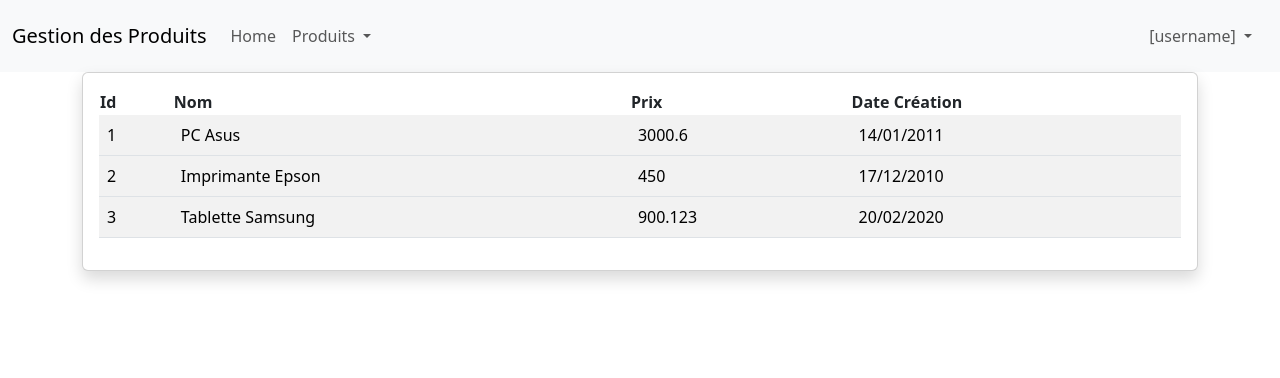
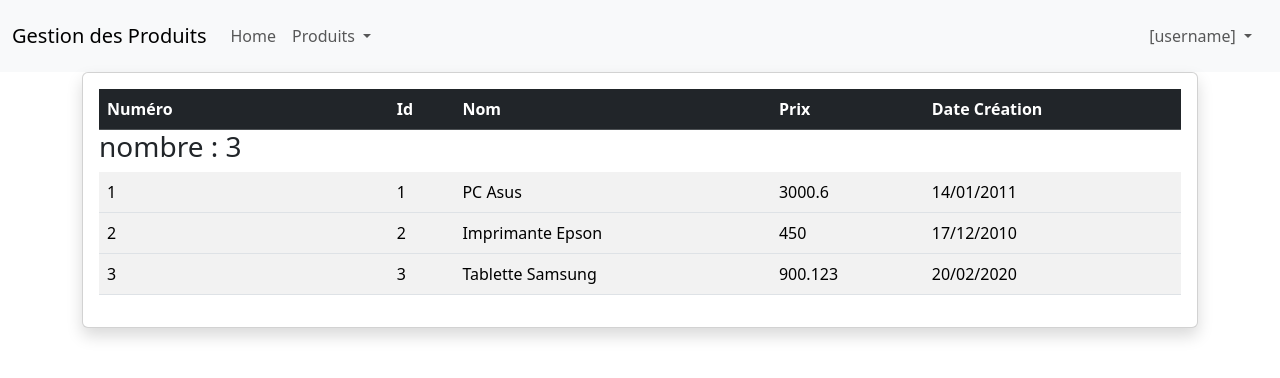
Before and after one commit to SamuelDeb/SamuelDeb-Cours_Udemy_SpringBoot_Angular_Front, an Angular app: page /produits in a window 1280 px wide. Shown: the top 378 px of the page. Built offline with nearby package versions, Linux system fonts and the light colour scheme.

Commit message:
Début Atelier n°2, ajout bloucle for et condition if dans le front

```diff
--- a/src/app/produits/produits.html
+++ b/src/app/produits/produits.html
@@ -2,19 +2,40 @@
     <div class="card shadow mb-4">
         <div class="card-body">
             <table class="table table-striped">
+                @if(produits.length != 0) {
 
-<tr> <th>Id</th><th>Nom</th> <th>Prix</th> <th>Date Création</th> </tr>
-
-@for (produit of produits; track produit.idProduit)
+                <thead class="table-dark">
+                    <tr>
+                        <th>Numéro</th>
+                        <th>Id</th>
+                        <th>Nom</th>
+                        <th>Prix</th>
+                        <th>Date Création</th>
+                    </tr>
+                </thead>
+                }
+                @for (produit of produits; track produit.idProduit; let index=$index; let nombre = $count; let first =
+                $first; let last = $last)
                 {
+                <!-- first peut être utliser à la place de index == 0 -->
+                @if(index == 0) {
+                <h3>nombre : {{nombre}}</h3>
+                }
                 <tbody>
                     <tr>
+                        <td>{{ index+1 }}</td>
                         <td>{{produit.idProduit}}</td>
                         <td>{{produit.nomProduit}}</td>
                         <td>{{produit.prixProduit}}</td>
                         <td>{{produit.dateCreation | date:'dd/MM/yyyy'}}</td>
                     </tr>
                 </tbody>
+                <!-- @if(last) {
+                <h3>nombre : {{nombre}}</h3>
+                } -->
+            }
+                @empty {
+                <h1>Aucun produit trouvé !</h1>
                 }
             </table>
         </div>
```
Lines whose indentation alone changed are shown as unchanged.
